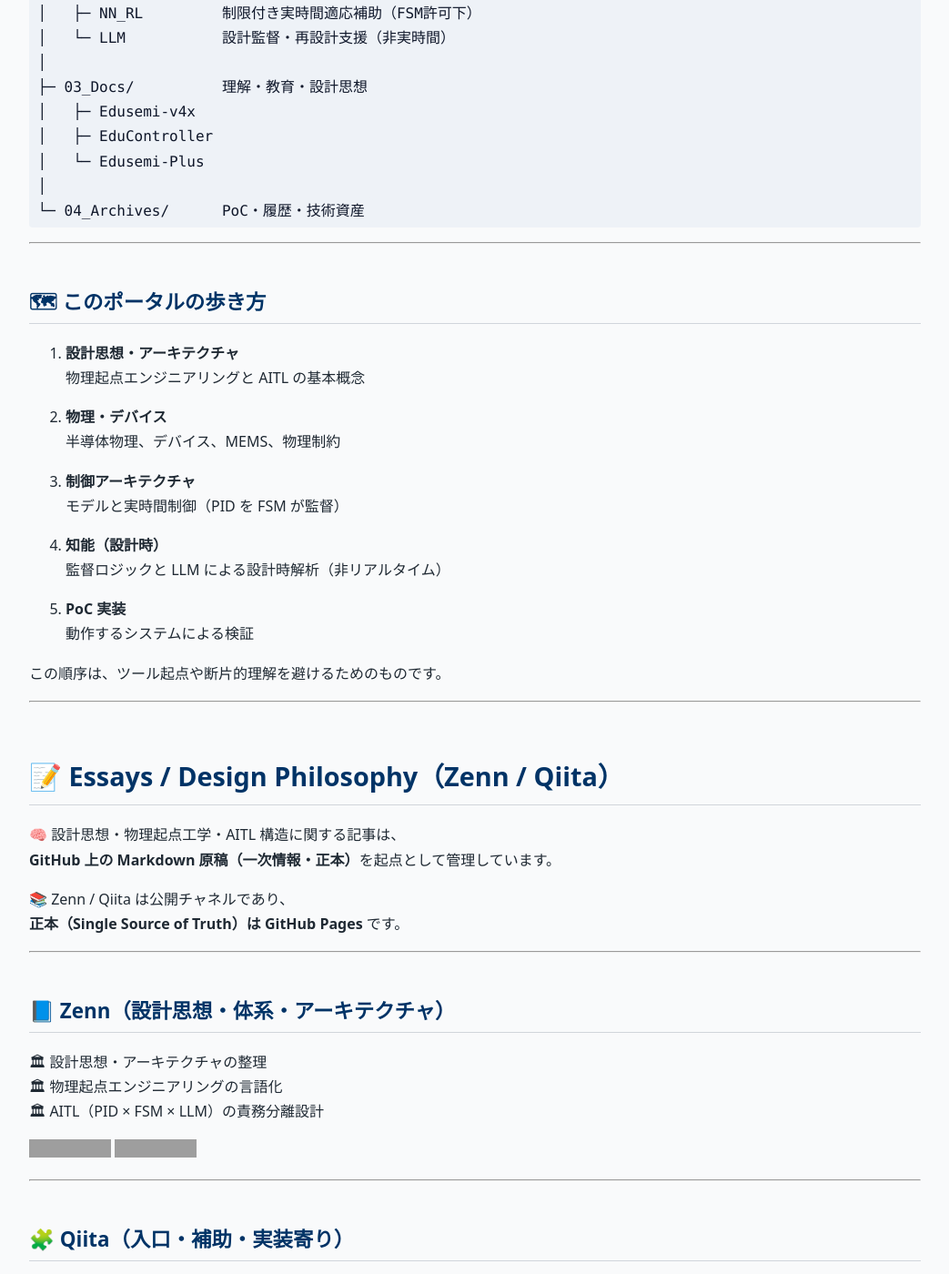
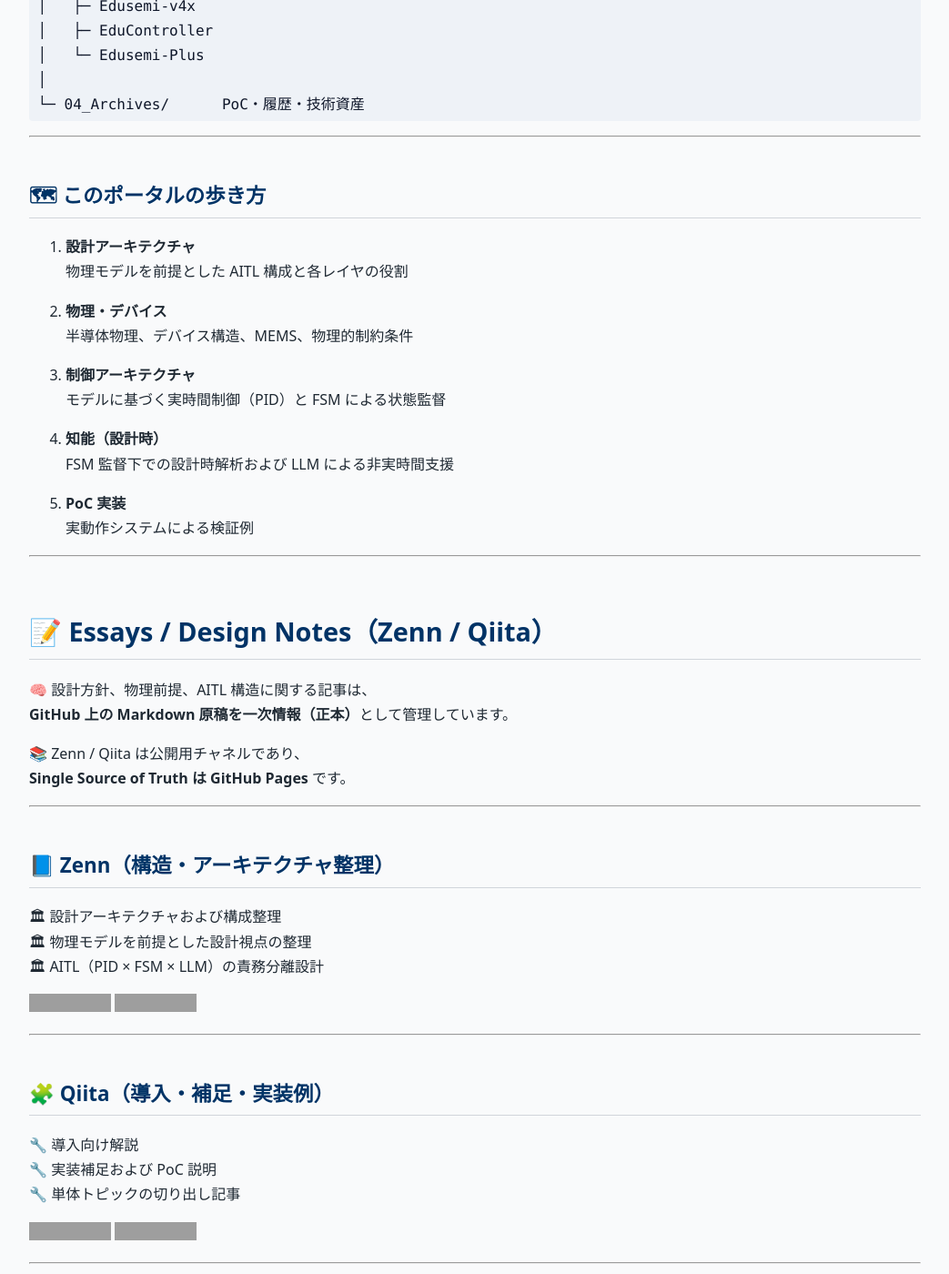
Before and after one commit to Samizo-AITL/Samizo-AITL.github.io, a Jekyll site: the page built from portal/index.md, in a window 1280 px wide and 1400 px high, scrolled down 2773 px. Shown: the whole window at 91% size, without its empty margins (118-1161 px from the left). Built offline with Jekyll 4.4.1, drawn with Linux system fonts in a browser that asks for light colours; our own code applies the rules of GitHub Pages for plain Markdown files; some of the changed text lies outside the part shown; grey boxes are pictures that could not be loaded.

Commit message:
Update index.md

````diff
--- a/portal/index.md
+++ b/portal/index.md
@@ -1,6 +1,7 @@
 # 🎓 Samizo-AITL Portal
-> **半導体・MEMS・制御・AIの設計資料集
-> 物理モデル／PID・FSM制御／RTL→GDS実装／PoCを公開**
+
+**半導体・MEMS・制御・AIの設計資料集**
+物理モデル／PID・FSM による実時間制御／RTL→GDS 実装／PoC を公開
 
 [![English Version](https://img.shields.io/badge/English-Version-brightgreen?logo=github)](https://samizo-aitl.github.io/portal/en/)
 [![GitHub](https://img.shields.io/badge/GitHub-Samizo--AITL-black?logo=github)](https://github.com/Samizo-AITL)
@@ -12,14 +13,14 @@
 ## 🚀 このポータルで得られること
 
 **Samizo-AITL** は、
-半導体・MEMS・制御・AI を
-**物理を起点とした一貫した設計構造**として整理した技術アーカイブです。
+半導体・MEMS・制御・AI に関する設計資料を、
+**物理モデルと実装結果に基づいて公開**している技術アーカイブです。
 
-## このポータルで提供しているもの
+### 提供内容
 
-- 物理モデル・デバイス前提を明示した設計資料
-- PID／FSM を中心とした実時間制御アーキテクチャ
-- NN／RL／LLMは「制御を置き換えない」前提での設計支援例
+- 物理モデルおよびデバイス前提を明示した設計資料
+- PID／FSM を中心とした実時間制御アーキテクチャ例
+- NN／RL／LLM を「制御を置き換えない」前提で用いた設計支援例
 - RTL→GDS、OpenLane、SPICE、PoC の再現可能な実装
 
 ---
@@ -27,10 +28,10 @@
 ## 🎯 対象読者
 
 - 半導体／MEMS／制御系の設計・検証に関わる技術者
-- PID・FSM を使った実時間制御を扱う人
-- AIを制御ループに直接入れない設計を検討している人
+- PID・FSM を用いた実時間制御を扱う設計者
+- AI を制御ループに直接組み込まない設計方針を検討している人
 
-※ 入門者向け解説サイトではありません
+※ 入門者向けの解説サイトではありません
 
 ---
 
@@ -70,27 +71,23 @@
   style I stroke-dasharray:5 5
 ```
 
-
 以下に、各レイヤの役割を示します。
 
 - **Physical Layer**
-  物理・デバイス・MEMS によって
-  システムの制約・限界・不確実性が決定されます。
+  物理・デバイス・MEMS により、
+  システムの制約条件、動作限界、不確実性を定義します。
 
 - **Control Layer**
-  物理モデルに基づく制御理論（PID）によって
-  安定性・応答・性能が保証されます。
+  物理モデルに基づく制御理論（PID）により、
+  安定性、応答特性、性能を規定します。
 
 - **Supervisory & Design Layer**
-  - **FSM**：状態判断・遷移・介入可否の管理
-  - **NN / RL**：FSM により許可された範囲での実時間適応補助（bounded）
-  - **LLM**：非実時間での意味解釈・再設計・設計支援
+  - **FSM**：状態判定、状態遷移、介入可否の管理
+  - **NN / RL**：FSM が許可した範囲での実時間適応補助（bounded）
+  - **LLM**：非実時間での解析、再設計、設計支援
 
-※ **LLM は設計時（非実時間）でのみ使用され、
-　実時間制御ループには直接介入しません。**
-
-**物理モデルを正しく、最後まで使い切るための知能化**
-――それが AITL の基本思想です。
+※ **LLM は設計時（非実時間）のみで使用し、
+　実時間制御ループには介入しません。**
 
 ---
 
@@ -120,39 +117,37 @@
 
 ## 🗺 このポータルの歩き方
 
-1. **設計思想・アーキテクチャ**
-   物理起点エンジニアリングと AITL の基本概念
+1. **設計アーキテクチャ**
+   物理モデルを前提とした AITL 構成と各レイヤの役割
 
 2. **物理・デバイス**
-   半導体物理、デバイス、MEMS、物理制約
+   半導体物理、デバイス構造、MEMS、物理的制約条件
 
 3. **制御アーキテクチャ**
-   モデルと実時間制御（PID を FSM が監督）
+   モデルに基づく実時間制御（PID）と FSM による状態監督
 
 4. **知能（設計時）**
-   監督ロジックと LLM による設計時解析（非リアルタイム）
+   FSM 監督下での設計時解析および LLM による非実時間支援
 
 5. **PoC 実装**
-   動作するシステムによる検証
-
-この順序は、ツール起点や断片的理解を避けるためのものです。
+   実動作システムによる検証例
 
 ---
 
-# 📝 Essays / Design Philosophy（Zenn / Qiita）
+# 📝 Essays / Design Notes（Zenn / Qiita）
 
-🧠 設計思想・物理起点工学・AITL 構造に関する記事は、
-**GitHub 上の Markdown 原稿（一次情報・正本）**を起点として管理しています。
+🧠 設計方針、物理前提、AITL 構造に関する記事は、
+**GitHub 上の Markdown 原稿を一次情報（正本）**として管理しています。
 
-📚 Zenn / Qiita は公開チャネルであり、
-**正本（Single Source of Truth）は GitHub Pages** です。
+📚 Zenn / Qiita は公開用チャネルであり、
+**Single Source of Truth は GitHub Pages** です。
 
 ---
 
-## 📘 Zenn（設計思想・体系・アーキテクチャ）
+## 📘 Zenn（構造・アーキテクチャ整理）
 
-🏛 設計思想・アーキテクチャの整理
-🏛 物理起点エンジニアリングの言語化
+🏛 設計アーキテクチャおよび構成整理
+🏛 物理モデルを前提とした設計視点の整理
 🏛 AITL（PID × FSM × LLM）の責務分離設計
 
 [![Zenn](https://img.shields.io/badge/Zenn-Articles-blue?logo=zenn)](https://zenn.dev/samizo_aitl)
@@ -160,19 +155,14 @@
 
 ---
 
-## 🧩 Qiita（入口・補助・実装寄り）
+## 🧩 Qiita（導入・補足・実装例）
 
 🔧 導入向け解説
-🔧 実装補足・PoC 説明
-🔧 単体トピックの切り出し
+🔧 実装補足および PoC 説明
+🔧 単体トピックの切り出し記事
 
 [![Qiita](https://img.shields.io/badge/Qiita-Articles-lightgrey?logo=qiita)](https://qiita.com/ctrl_bug)
 [![Qiita SSOT](https://img.shields.io/badge/Qiita-SSOT%20Markdown-0B5FFF?logo=github&logoColor=white)](https://samizo-aitl.github.io/qiita-articles/)
-
----
-
-# 💠 Semiconductor Physics & Devices
-物理起点で半導体・デバイスを体系化し、制御設計の前提条件を定義する基盤層
 
 ---
 
````
